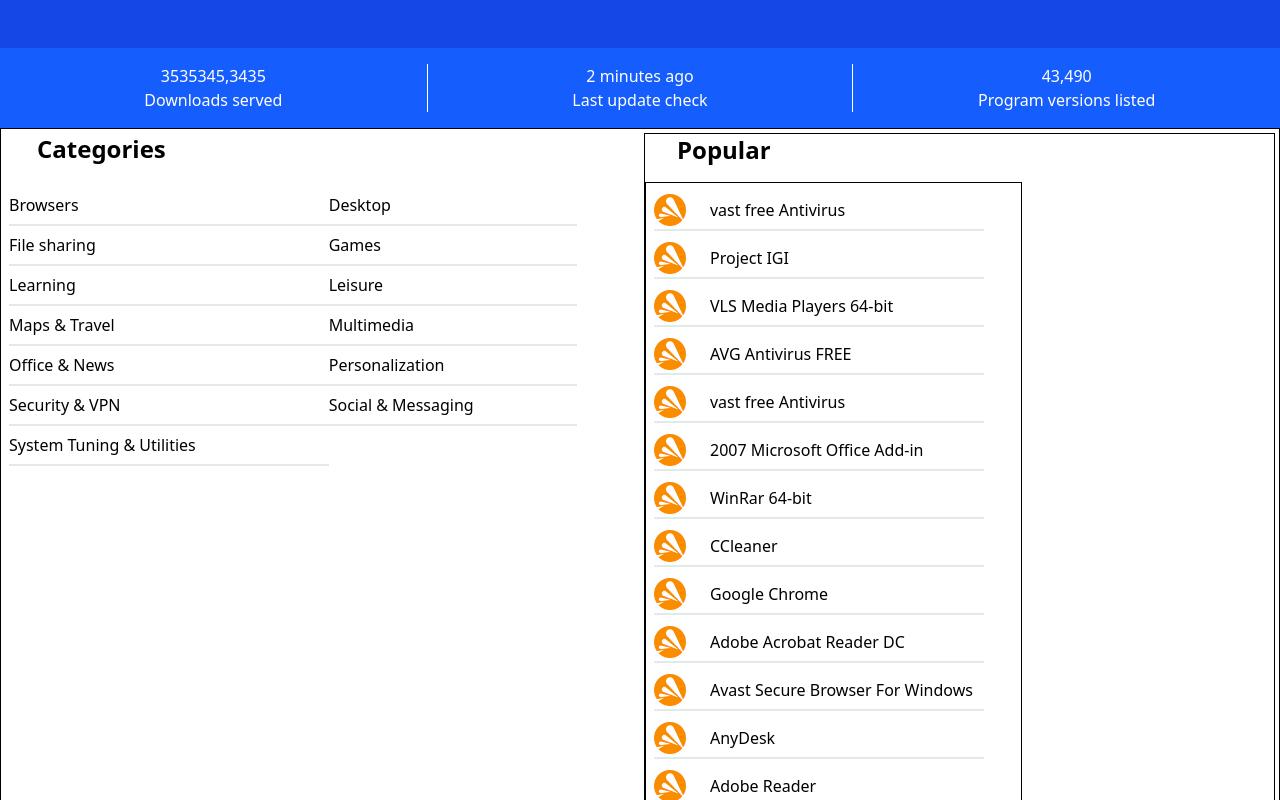
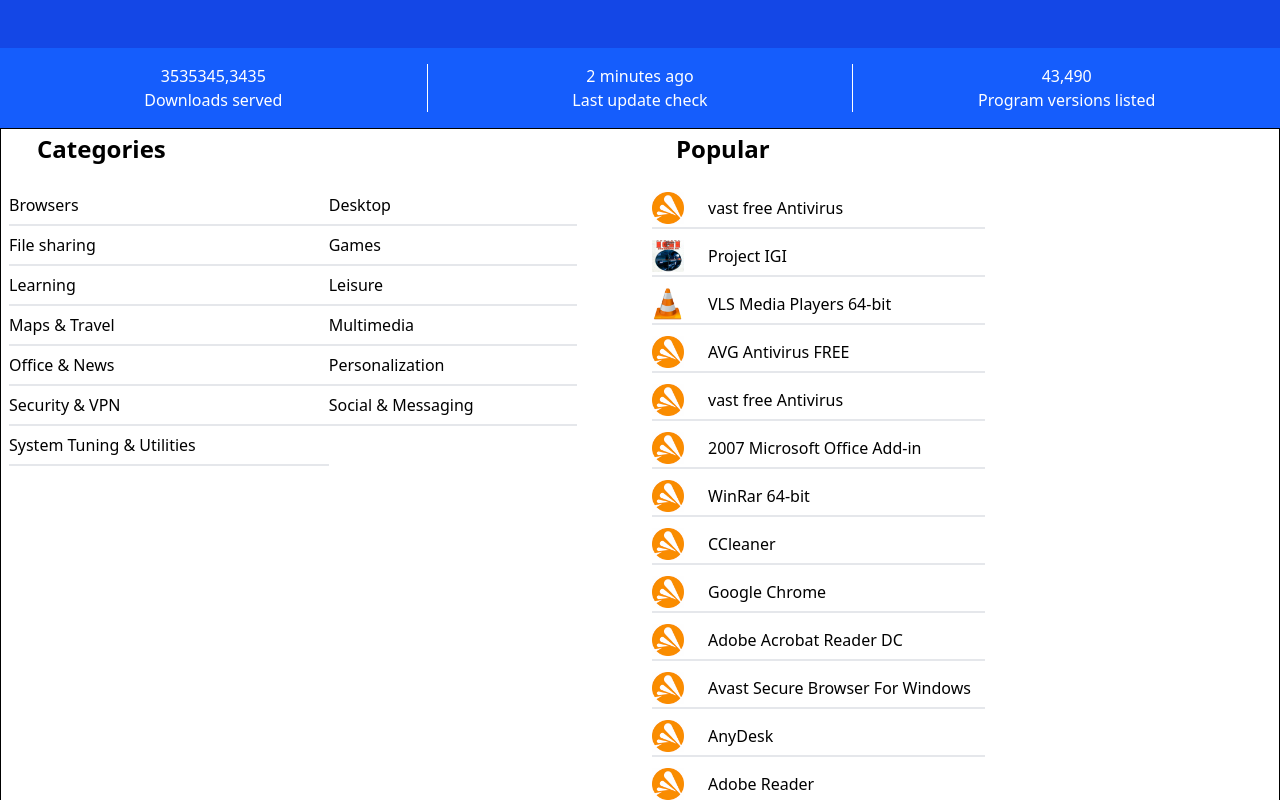
Before and after one commit to system-Barinda/Website-Cloning-FileHippo, a React (Vite) app in the folder filehippo/: page / in a window 1280 px wide. Shown: the part 420-1220 px from the top of the page. Built offline with nearby package versions, Linux system fonts and the light colour scheme.

Commit message:
i started to include the real app

```diff
--- a/filehippo/src/components/containerApp.jsx
+++ b/filehippo/src/components/containerApp.jsx
@@ -1,4 +1,6 @@
 import avastcleanuplogo from '../images/avast-cleanup-logo.png'
+import projectigilogo from '../images/project-igi-logo.jpeg'
+import vlc64bit from '../images/vlc-64-bit.png'
 function ContainerApp(){
     return (
         <>
@@ -41,9 +43,9 @@ function ContainerApp(){
                    </table>
                </div>
              </div>
-             <div className="popular border m-1 h-auto w-1/2 flex flex-col">
+             <div className="popular  m-1 h-auto w-1/2 flex flex-col">
              <h1 className="ml-8 font-bold text-2xl">Popular</h1>
-             <div className="App-menu  h-auto mt-4 border w-[60%]">
+             <div className="App-menu  h-auto mt-4  w-[60%]">
                   <table  className="w-[90%] border-none m-1">
 
                     <tr >
@@ -52,12 +54,12 @@ function ContainerApp(){
                     </tr>
 
                       <tr >
-                        <td className="border-b-2 border-b-gray-200 h-10 m-1 cursor-pointer hover:underline flex gap-6  items-center"> <img src={avastcleanuplogo} className='h-8' /> <p>Project IGI</p></td>
+                        <td className="border-b-2 border-b-gray-200 h-10 m-1 cursor-pointer hover:underline flex gap-6  items-center"> <img src={projectigilogo} className='h-8' /> <p>Project IGI</p></td>
 
                     </tr>
 
                       <tr >
-                        <td className="border-b-2 border-b-gray-200 h-10 m-1 cursor-pointer hover:underline flex gap-6  items-center"> <img src={avastcleanuplogo} className='h-8' /> <p>VLS Media Players 64-bit</p></td>
+                        <td className="border-b-2 border-b-gray-200 h-10 m-1 cursor-pointer hover:underline flex gap-6  items-center"> <img src={vlc64bit} className='h-8' /> <p>VLS Media Players 64-bit</p></td>
 
                     </tr>
 
```
Also changed, not shown: filehippo/src/images/vlc-64-bit.png (renamed from filehippo/src/images/vlc-media-player-64-icon.png).
